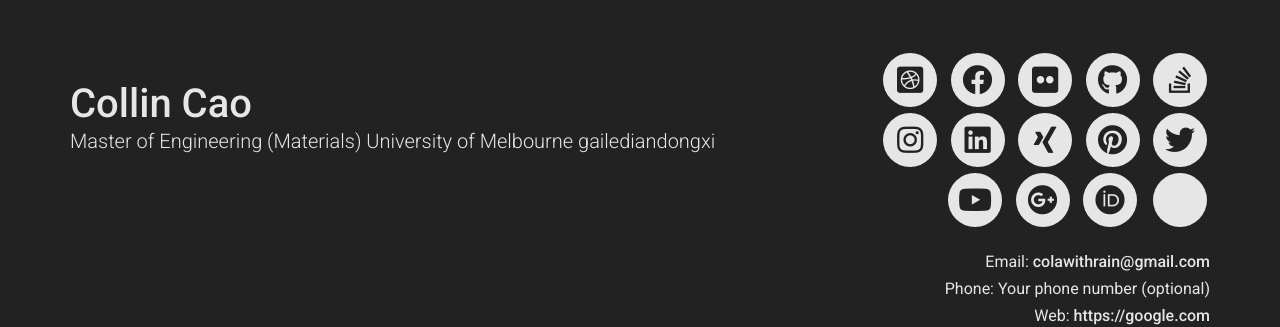
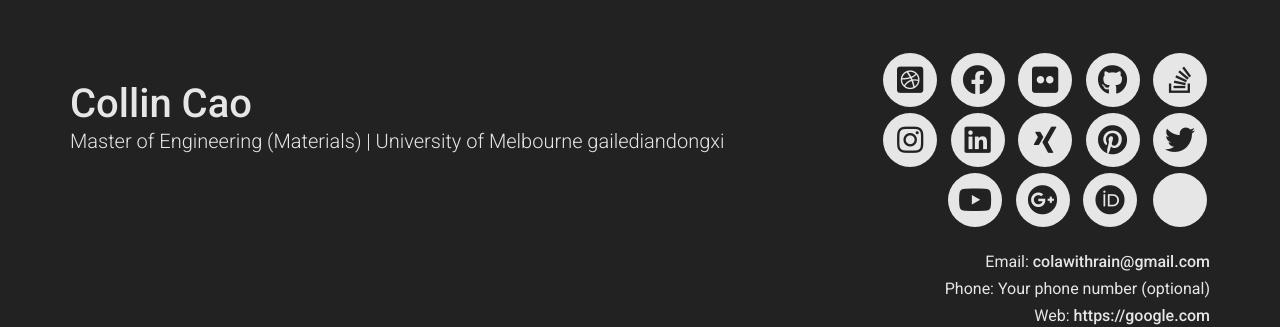
Before and after one commit to Colawithrain/Collin_CV, a Jekyll site: the page built from index.md, in a window 1280 px wide. Shown: the top 327 px of the page. Built offline with Jekyll 4.4.1, drawn with Linux system fonts in a browser that asks for light colours; nearby versions of some CDN libraries.

```diff
--- a/_config.yml
+++ b/_config.yml
@@ -4,7 +4,8 @@ repository: Git repository where your resume will be hosted, only required if yo
 
 # Personal info
 name: Collin Cao
-title: Master of Engineering (Materials) University of Melbourne gailediandongxi
+title: Master of Engineering (Materials) |
+       University of Melbourne gailediandongxi
 email: colawithrain@gmail.com
 phone: Your phone number (optional)
 website: https://google.com
```
